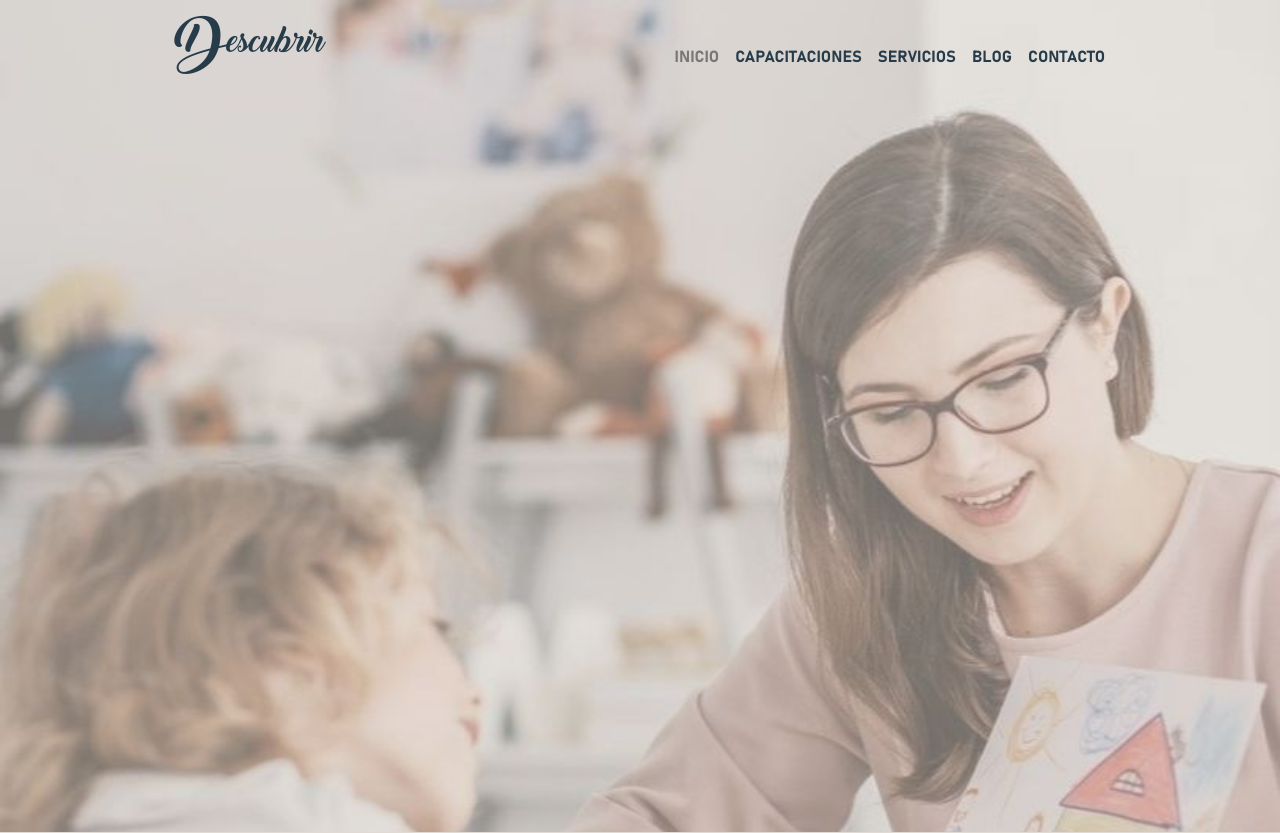
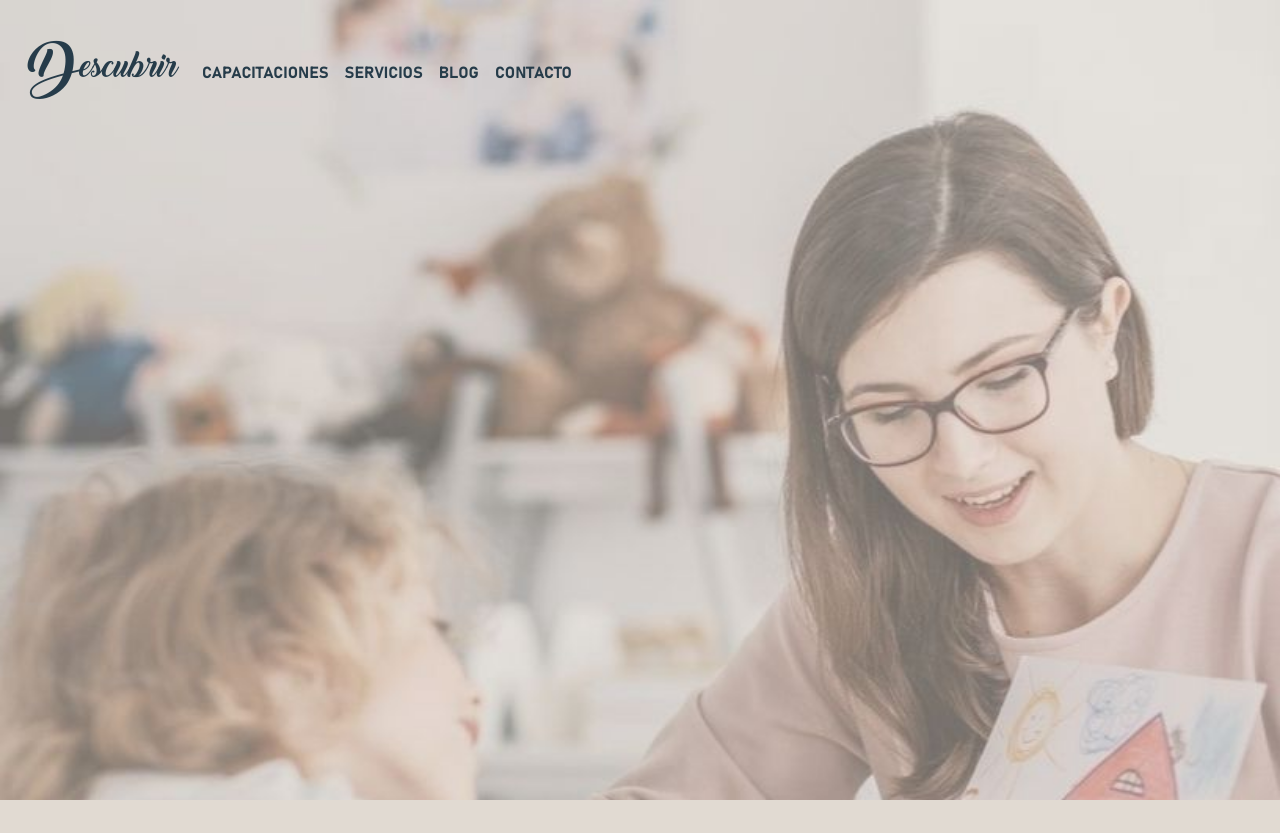
Before and after one commit to LuBrizuela/proyectoDescubrir_Brizuela, a plain HTML site: page index.html in a window 1280 px wide. Shown: the top 833 px of the page. Drawn offline with nearby package versions, Linux system fonts and the light colour scheme.

Commit message:
boostrap al index

```diff
--- a/css/style.css
+++ b/css/style.css
@@ -36,11 +36,6 @@
     width: auto;
     height: 45vh;
     padding: 1rem;
-
-    display: flex;
-    justify-content: space-around;
-    align-items: flex-start;
-    gap: 3rem;
 }
 .nav--activa a {
     color: #777777;
@@ -90,7 +85,6 @@ a {
 .contenedor-logo {
     display: flex;
     justify-content: start;
-
 }
 
 .logo {
@@ -98,7 +92,6 @@ a {
     font-size: 2rem;
     font-weight: 100;
     color: var(--principal);
-    margin-left: 1rem;
 }
 
 .capital {
@@ -309,7 +302,15 @@ footer {
     color: #fff;
     font-family: "bahn";
 }
-
+@media (max-width: 768px) {
+    .navbar-nav {
+        text-align: center;
+        background-color: rgba(255, 255, 255, 0.356);
+    }
+}
+.nav-item a {
+    color: var(--principal) !important;
+}
 @media screen and (min-width: 768px) {
     .header {
         justify-content: space-around;
@@ -596,7 +597,7 @@ footer {
     display: flex;
     flex-direction: column;
     justify-content: center;
-    margin-right: 3rem;
+    margin: 1rem;
 }
 
 .img-equipo {
@@ -662,8 +663,8 @@ footer {
 @media screen and (min-width: 768px) {
     .equipo-info {
         flex-direction: row;
-        gap: 3rem;
         align-items: center;
+        margin: 2rem;
     }
 
     .img-equipo {
@@ -691,6 +692,9 @@ footer {
 }
 
 @media screen and (min-width: 1080px) {
+    .equipo-info {
+        margin: 3rem;
+    }
     .contenedor-check {
         display: grid;
         grid-template-columns: repeat(2, 1fr);
--- a/index.html
+++ b/index.html
@@ -6,6 +6,8 @@
     <meta http-equiv="X-UA-Compatible" content="IE=edge">
     <meta name="viewport" content="width=device-width, initial-scale=1.0">
     <title>descubrir</title>
+    <link href="https://cdn.jsdelivr.net/npm/bootstrap@5.0.2/dist/css/bootstrap.min.css" rel="stylesheet"
+        integrity="sha384-EVSTQN3/azprG1Anm3QDgpJLIm9Nao0Yz1ztcQTwFspd3yD65VohhpuuCOmLASjC" crossorigin="anonymous">
     <link rel="stylesheet" href="./css/style.css">
 </head>
 
@@ -13,19 +15,32 @@
 
     <header class="header">
         <div class="contenedor-header">
-            <div class="contenedor-logo">
-                <a href="./index.html">
-                    <p class="logo"><span class="capital">d</span>escubrir</p>
-                </a>
-            </div>
-            <nav>
-                <ul class="nav">
-                    <li class="nav--activa hov"><a href="./index.html">inicio</a></li>
-                    <li class="hov"><a href="./pages/capacitaciones.html">capacitaciones</a></li>
-                    <li class="hov"><a href="./pages/servicios.html">servicios</a></li>
-                    <li class="hov"><a href="./pages/blog.html">blog</a></li>
-                    <li class="hov"><a href="./pages/contacto.html">contacto</a></li>
-                </ul>
+            <nav class="navbar navbar-expand-sm navbar-light">
+                <div class="container-fluid">
+                    <a class="navbar-brand" href="./index.html">
+                        <p class="logo"><span class="capital">d</span>escubrir</p>
+                    </a>
+                    <button class="navbar-toggler" type="button" data-bs-toggle="collapse"
+                        data-bs-target="#collapsibleNavbar">
+                        <span class="navbar-toggler-icon"></span>
+                    </button>
+                    <div class="collapse navbar-collapse" id="collapsibleNavbar">
+                        <ul class="navbar-nav">
+                            <li class="nav-item">
+                                <a class="nav-link" href="./pages/capacitaciones.html">capacitaciones</a>
+                            </li>
+                            <li class="nav-item">
+                                <a class="nav-link" href="./pages/servicios.html">servicios</a>
+                            </li>
+                            <li class="nav-item">
+                                <a class="nav-link" href="./pages/blog.html">blog</a>
+                            </li>
+                            <li class="nav-item">
+                                <a class="nav-link" href="./pages/contacto.html">contacto</a>
+                            </li>
+                        </ul>
+                    </div>
+                </div>
             </nav>
         </div>
     </header>
@@ -127,7 +142,7 @@
         <p class="logo lo"><span class="capital">d</span>escubrir</p>
         <h3 class="ti">nuestras redes</h3>
         <div class="redes">
-            <a href="https://www.facebook.com/CapacitacionesEnInclusionEducativa"> <svg  class="hov"
+            <a href="https://www.facebook.com/CapacitacionesEnInclusionEducativa"> <svg class="hov"
                     xmlns="http://www.w3.org/2000/svg" class="icon icon-tabler icon-tabler-brand-facebook" width="45"
                     height="45" viewBox="0 0 24 24" stroke-width="1.5" stroke="#ffffff" fill="none"
                     stroke-linecap="round" stroke-linejoin="round">
@@ -135,9 +150,9 @@
                     <path d="M7 10v4h3v7h4v-7h3l1 -4h-4v-2a1 1 0 0 1 1 -1h3v-4h-3a5 5 0 0 0 -5 5v2h-3" />
                 </svg> </a>
             <a
-                href="https://api.whatsapp.com/send?phone=5493834631315&text=hola!%20quiero%20consultar%20por%20uno%20de%20sus%20servicios!"><svg class="hov"
-                    xmlns="http://www.w3.org/2000/svg" class="icon icon-tabler icon-tabler-brand-whatsapp" width="45"
-                    height="45" viewBox="0 0 24 24" stroke-width="1.5" stroke="#ffffff" fill="none"
+                href="https://api.whatsapp.com/send?phone=5493834631315&text=hola!%20quiero%20consultar%20por%20uno%20de%20sus%20servicios!"><svg
+                    class="hov" xmlns="http://www.w3.org/2000/svg" class="icon icon-tabler icon-tabler-brand-whatsapp"
+                    width="45" height="45" viewBox="0 0 24 24" stroke-width="1.5" stroke="#ffffff" fill="none"
                     stroke-linecap="round" stroke-linejoin="round">
                     <path stroke="none" d="M0 0h24v24H0z" fill="none" />
                     <path d="M3 21l1.65 -3.8a9 9 0 1 1 3.4 2.9l-5.05 .9" />
@@ -145,9 +160,9 @@
                         d="M9 10a0.5 .5 0 0 0 1 0v-1a0.5 .5 0 0 0 -1 0v1a5 5 0 0 0 5 5h1a0.5 .5 0 0 0 0 -1h-1a0.5 .5 0 0 0 0 1" />
                 </svg></a>
 
-            <a href=""> <svg class="hov" xmlns="http://www.w3.org/2000/svg" class="icon icon-tabler icon-tabler-brand-instagram"
-                    width="45" height="45" viewBox="0 0 24 24" stroke-width="1.5" stroke="#ffffff" fill="none"
-                    stroke-linecap="round" stroke-linejoin="round">
+            <a href=""> <svg class="hov" xmlns="http://www.w3.org/2000/svg"
+                    class="icon icon-tabler icon-tabler-brand-instagram" width="45" height="45" viewBox="0 0 24 24"
+                    stroke-width="1.5" stroke="#ffffff" fill="none" stroke-linecap="round" stroke-linejoin="round">
                     <path stroke="none" d="M0 0h24v24H0z" fill="none" />
                     <rect x="4" y="4" width="16" height="16" rx="4" />
                     <circle cx="12" cy="12" r="3" />
@@ -158,6 +173,9 @@
         <p class="pf">equipo interdisciplinario y capacitaciones</p>
         <p class="pf">2022</p>
     </footer>
+    <script src="https://cdn.jsdelivr.net/npm/bootstrap@5.0.2/dist/js/bootstrap.bundle.min.js"
+        integrity="sha384-MrcW6ZMFYlzcLA8Nl+NtUVF0sA7MsXsP1UyJoMp4YLEuNSfAP+JcXn/tWtIaxVXM"
+        crossorigin="anonymous"></script>
 </body>
 
 </html>
```
